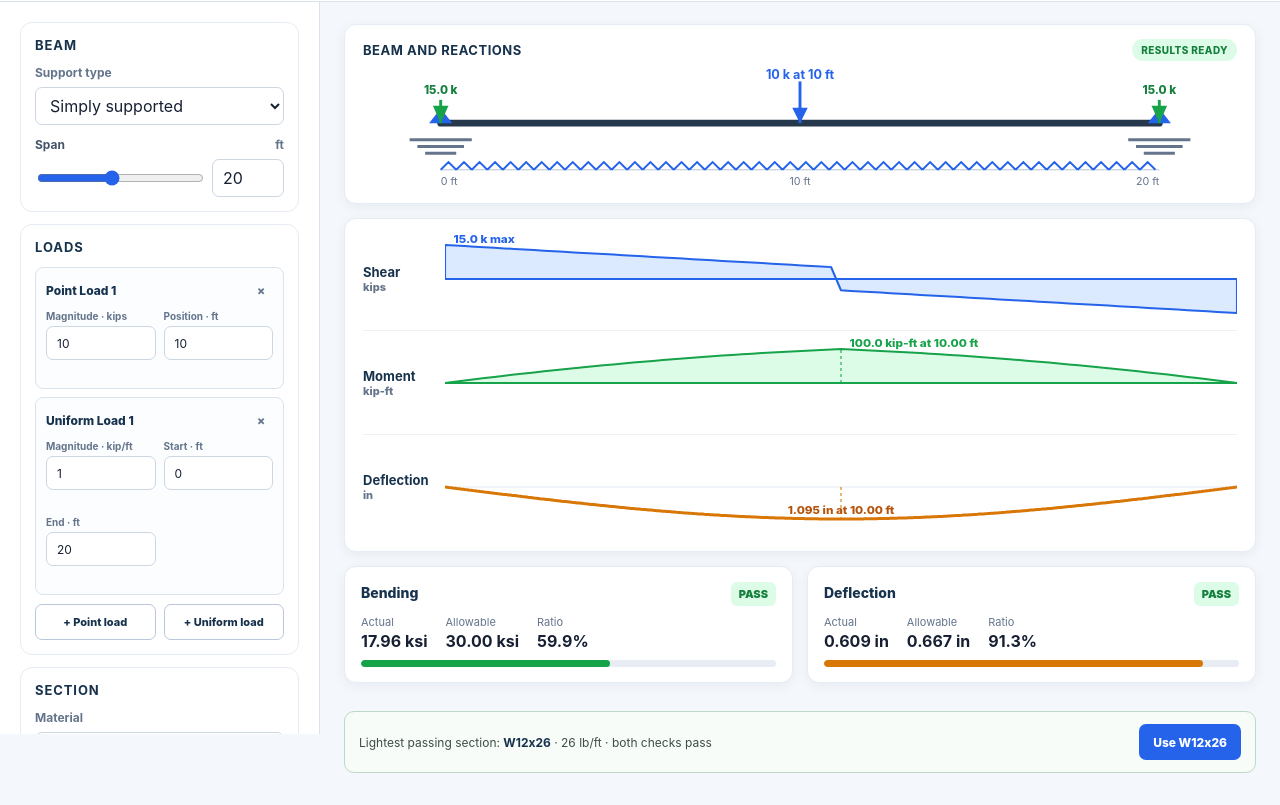
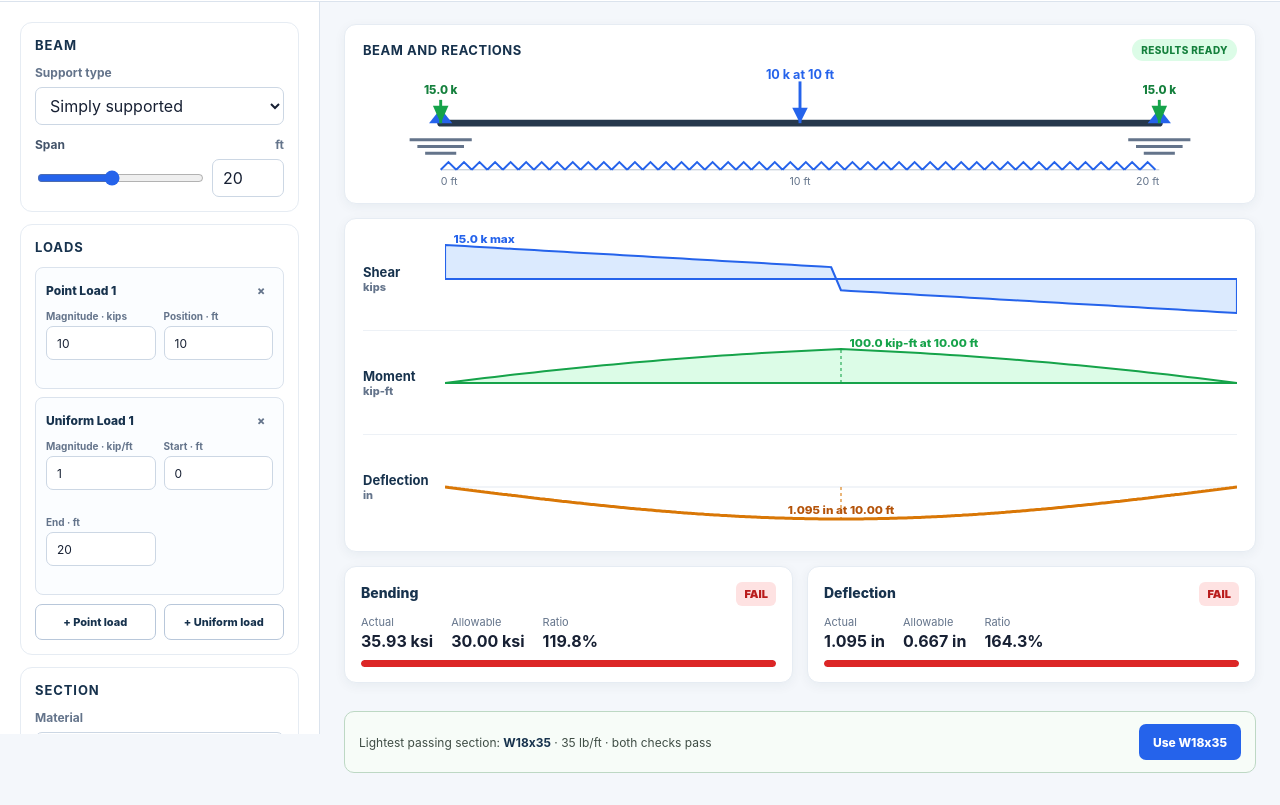
Before and after one commit to jensend0/In-Class, a plain HTML site: page In Class 3.6 - Building Web Apps with an AI Agent/first_app/index.html in a window 1280 px wide. Shown: the part 66-871 px from the top of the page. Drawn offline with Linux system fonts and the light colour scheme.

Commit message:
Build beam app stage 5 checks
Co-authored-by: Copilot <223556219+Copilot@users.noreply.github.com>

```diff
--- a/In Class 3.6 - Building Web Apps with an AI Agent/first_app/index.html
+++ b/In Class 3.6 - Building Web Apps with an AI Agent/first_app/index.html
@@ -294,28 +294,28 @@
 
         <section class="check-grid">
           <article class="check-card" title="fb = |M max| × 12 / Sx">
-            <div class="check-top"><div class="check-name">Bending</div><div class="check-badge">PASS</div></div>
+            <div class="check-top"><div class="check-name">Bending</div><div id="bendingBadge" class="check-badge">PASS</div></div>
             <div class="check-values">
-              <div>Actual<strong>17.96 ksi</strong></div>
-              <div>Allowable<strong>30.00 ksi</strong></div>
-              <div>Ratio<strong>59.9%</strong></div>
+              <div>Actual<strong id="bendingActual">17.96 ksi</strong></div>
+              <div>Allowable<strong id="bendingAllowable">30.00 ksi</strong></div>
+              <div>Ratio<strong id="bendingRatio">59.9%</strong></div>
             </div>
-            <div class="bar"><div class="bar-fill" style="width:59.9%"></div></div>
+            <div class="bar"><div id="bendingBar" class="bar-fill" style="width:59.9%"></div></div>
           </article>
           <article class="check-card" title="Deflection limit = L/360; y max is the maximum absolute deflection">
-            <div class="check-top"><div class="check-name">Deflection</div><div class="check-badge">PASS</div></div>
+            <div class="check-top"><div class="check-name">Deflection</div><div id="deflectionBadge" class="check-badge">PASS</div></div>
             <div class="check-values">
-              <div>Actual<strong>0.609 in</strong></div>
-              <div>Allowable<strong>0.667 in</strong></div>
-              <div>Ratio<strong>91.3%</strong></div>
+              <div>Actual<strong id="deflectionActual">0.609 in</strong></div>
+              <div>Allowable<strong id="deflectionAllowable">0.667 in</strong></div>
+              <div>Ratio<strong id="deflectionRatio">91.3%</strong></div>
             </div>
-            <div class="bar"><div class="bar-fill" style="width:91.3%;background:#d97706"></div></div>
+            <div class="bar"><div id="deflectionBar" class="bar-fill" style="width:91.3%;background:#d97706"></div></div>
           </article>
         </section>
 
-        <section class="recommendation">
-          <div>Lightest passing section: <strong>W12x26</strong> · 26 lb/ft · both checks pass</div>
-          <button class="primary-button">Use W12x26</button>
+        <section id="recommendation" class="recommendation">
+          <div id="recommendationText">Lightest passing section: <strong>W12x26</strong> · 26 lb/ft · both checks pass</div>
+          <button id="useSection" class="primary-button" type="button">Use W12x26</button>
         </section>
       </div>
     </main>
@@ -433,7 +433,9 @@
       document.getElementById("rightReactionText").textContent =
         support === "Cantilever" ? `-${fixedMoment.toFixed(1)} kip-ft` : `${rightReaction.toFixed(1)} k`;
       drawShearAndMoment(support, span, leftReaction, maxShear, maxMoment);
-      calculateDeflection();
+      const deflection=calculateDeflection();
+      reactionAndDeflectionContext.maxDeflection=deflection.maxPoint;
+      updateChecks();
     }
 
     function drawShearAndMoment(support, span, leftReaction, maxShear, maxMoment) {
@@ -504,7 +506,7 @@
         value => `${value.toFixed(1)} ${unitFor(value)} max`, "k");
       drawArea(document.getElementById("momentPlot"), momentValues, "#16a34a", "#dcfce7",
         value => `${Math.abs(value).toFixed(1)} kip-ft at ${maxMoment.x.toFixed(2)} ft`, "");
-      reactionAndDeflectionContext = { support, span, leftReaction };
+      reactionAndDeflectionContext = { support, span, leftReaction, maxMoment };
     }
 
     function unitFor() { return "k"; }
@@ -543,6 +545,92 @@
       }
       const values={"2x8":47.63,"2x10":98.93,"2x12":177.98};
       return {E:1600,I:values[sectionSelect.value]||98.93};
+    }
+
+    function updateChecks() {
+      if(!reactionAndDeflectionContext) return;
+      const context=reactionAndDeflectionContext;
+      const steel=materialSelect.value==="Steel";
+      const E=steel?29000:1600;
+      const Fb=steel?30:0.900;
+      const I=sectionProperties().I;
+      const steelSx={"W8x10":7.81,"W10x12":10.9,"W12x26":33.4,"W14x22":29,"W16x26":38.4,"W18x35":57.6,"W21x44":81.6,"W24x55":114};
+      const lumberSx={"2x8":13.14,"2x10":21.39,"2x12":31.64};
+      const Sx=steel?steelSx[sectionSelect.value]:lumberSx[sectionSelect.value];
+      const maxMoment=context.maxMoment?.value||0;
+      const bending=maxMoment*12/Sx;
+      const bendingRatio=bending/Fb;
+      const limitDenominator=document.querySelector("input[name='limit']:checked").nextSibling ? 360 : 240;
+      const limitText=document.querySelector("input[name='limit']:checked").parentElement.textContent.trim();
+      const denominator=limitText.includes("240")?240:360;
+      const allowableDeflection=context.span*12/denominator;
+      const actualDeflection=Math.abs(context.maxDeflection?.y||0);
+      const deflectionRatio=actualDeflection/allowableDeflection;
+
+      setCheck("bending",bending,bendingRatio,Fb,"ksi");
+      setCheck("deflection",actualDeflection,deflectionRatio,allowableDeflection,"in");
+
+      const candidates=steel
+        ? [
+            {name:"W8x10",I:30.8,Sx:7.81,weight:10},
+            {name:"W10x12",I:53.8,Sx:10.9,weight:12},
+            {name:"W12x26",I:204,Sx:33.4,weight:26},
+            {name:"W14x22",I:199,Sx:29,weight:22},
+            {name:"W16x26",I:301,Sx:38.4,weight:26},
+            {name:"W18x35",I:510,Sx:57.6,weight:35},
+            {name:"W21x44",I:843,Sx:81.6,weight:44},
+            {name:"W24x55",I:1350,Sx:114,weight:55}
+          ]
+        : [
+            {name:"2x8",I:47.63,Sx:13.14},
+            {name:"2x10",I:98.93,Sx:21.39},
+            {name:"2x12",I:177.98,Sx:31.64}
+          ];
+      const currentEI=E*I;
+      const passing=candidates.filter(candidate=>{
+        const candidateBending=maxMoment*12/candidate.Sx;
+        const candidateDeflection=actualDeflection*(currentEI/(E*candidate.I));
+        return candidateBending<=Fb&&candidateDeflection<=allowableDeflection;
+      });
+      let recommendation=null;
+      if(steel) {
+        recommendation=passing.sort((a,b)=>a.weight-b.weight||(b.I-a.I))[0]||null;
+      } else {
+        recommendation=passing[0]||null;
+      }
+      const text=document.getElementById("recommendationText");
+      const button=document.getElementById("useSection");
+      if(recommendation) {
+        text.innerHTML=steel
+          ? `Lightest passing section: <strong>${recommendation.name}</strong> · ${recommendation.weight} lb/ft · both checks pass`
+          : `Lightest passing section: <strong>${recommendation.name}</strong> · both checks pass`;
+        button.textContent=`Use ${recommendation.name}`;
+        button.style.display="";
+        button.onclick=()=>{
+          sectionSelect.value=recommendation.name;
+          reactionAndExtrema();
+        };
+      } else {
+        text.textContent="No passing section";
+        button.style.display="none";
+      }
+    }
+
+    function setCheck(kind,actual,ratio,allowable,unit) {
+      const actualText=unit==="ksi"?actual.toFixed(2)+ " ksi":actual.toFixed(3)+" in";
+      const allowableText=unit==="ksi"?allowable.toFixed(2)+" ksi":allowable.toFixed(3)+" in";
+      document.getElementById(kind+"Actual").textContent=actualText;
+      document.getElementById(kind+"Allowable").textContent=allowableText;
+      document.getElementById(kind+"Ratio").textContent=(ratio*100).toFixed(1)+"%";
+      const badge=document.getElementById(kind+"Badge");
+      badge.textContent=ratio<=1?"PASS":"FAIL";
+      badge.style.background=ratio<=1?"#dcfce7":"#fee2e2";
+      badge.style.color=ratio<=1?"#15803d":"#b91c1c";
+      const bar=document.getElementById(kind+"Bar");
+      bar.style.width=Math.min(100,ratio*100)+"%";
+      if(ratio<0.7) { bar.style.background="#16a34a"; }
+      else if(ratio<=1) { bar.style.background="#d97706"; }
+      else { bar.style.background="#dc2626"; }
     }
 
     function calculateDeflection() {
@@ -806,12 +894,17 @@
       sectionSelect.innerHTML = options.map(section => `<option${section === defaultValue ? " selected" : ""}>${section}</option>`).join("");
     }
     updateSections("W12x26");
-    materialSelect.addEventListener("change", () => updateSections(materialSelect.value === "Steel" ? "W12x26" : "2x8"));
+    materialSelect.addEventListener("change", () => {
+      updateSections(materialSelect.value === "Steel" ? "W12x26" : "2x8");
+      reactionAndExtrema();
+    });
+    sectionSelect.addEventListener("change", reactionAndExtrema);
 
     document.querySelectorAll("input[name='limit']").forEach(input => {
       input.addEventListener("change", () => {
         document.querySelectorAll(".radio-choice").forEach(label => label.classList.remove("selected"));
         input.closest(".radio-choice").classList.add("selected");
+        reactionAndExtrema();
       });
     });
 
```
Also changed, not shown: 1 other file.
